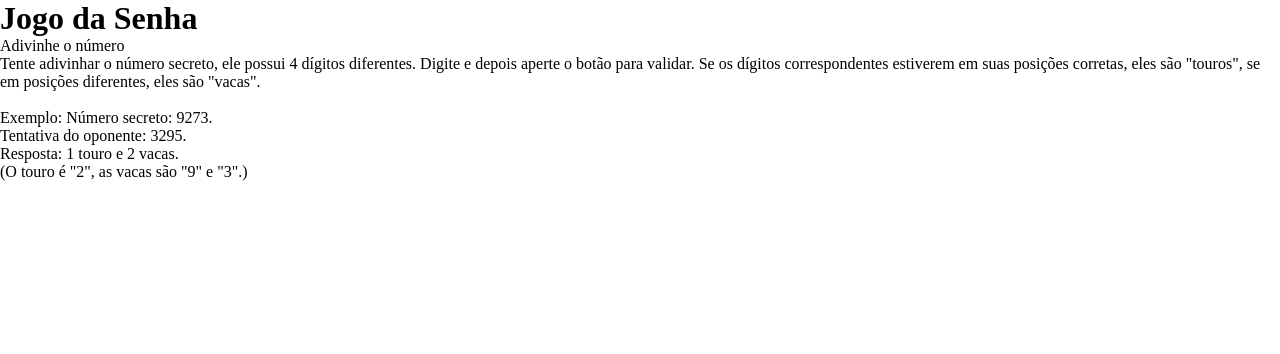
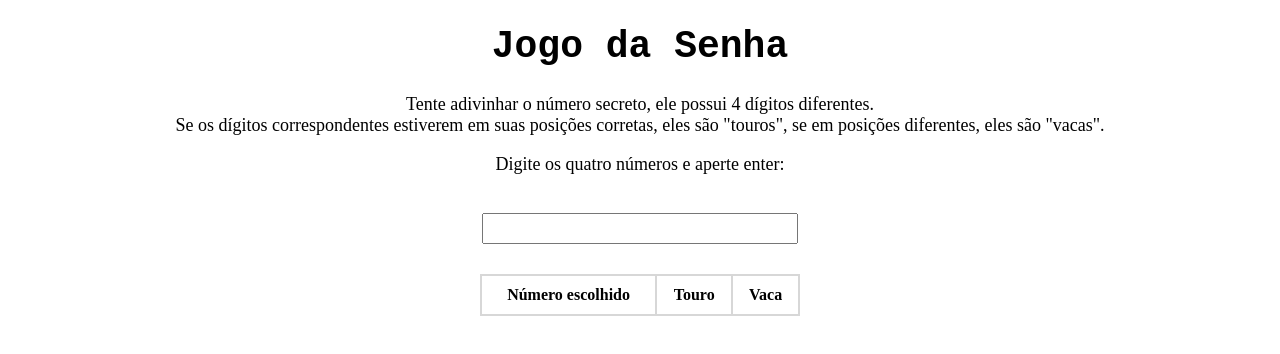
Before and after one commit to Madu-dev/Bulls-and-Cows-Game, a plain HTML site: page index.html in a window 1280 px wide. Drawn offline with Linux system fonts and the light colour scheme.

Commit message:
fiz o html simples e tirei o texto q tem no readme

```diff
--- a/index.html
+++ b/index.html
@@ -7,25 +7,29 @@
     <link rel="stylesheet" type="text/css" href="styles.css" />
     <script src="scripts.js" type="text/javascript"></script>
     <title>Jogo da Senha - Bulls and Cows </title>
-
 </head>
 
 <body>
     <header>
         <h1>Jogo da Senha</h1>
-        <p>Adivinhe o número</p>
     </header>
     <aside>
-        <p> Tente adivinhar o número secreto, ele possui 4 dígitos diferentes.
-            Digite e depois aperte o botão para validar. Se os dígitos correspondentes estiverem em suas
+        <p> Tente adivinhar o número secreto, ele possui 4 dígitos diferentes.<br>
+            Se os dígitos correspondentes estiverem em suas
             posições corretas, eles são "touros", se em posições diferentes, eles são "vacas".
         </p>
-        <br>
-        <p>Exemplo:
-            Número secreto: 9273.<br>
-            Tentativa do oponente: 3295.<br>
-            Resposta: 1 touro e 2 vacas.<br> (O touro é "2", as vacas são "9" e "3".)</p>
     </aside>
+
+    <p>Digite os <span>quatro números</span> e aperte enter:</p>
+    <form class="form" action="index.html">
+        <input type="number" class="user-num">
+    </form>
+
+    <table class="container">
+        <th>Número escolhido </th>
+        <th>Touro </th>
+        <th>Vaca </th>
+    </table>
 </body>
 
 </html>
--- a/styles.css
+++ b/styles.css
@@ -1,4 +1,48 @@
-* {
-    margin: 0;
-    padding: 0;
+body {
+    margin-left: auto;
+    margin-right: auto;
+    text-align: center;
 }
+
+p {
+    font-size: 18px;
+}
+
+input {
+    margin-top: 20px;
+    width: 24%;
+    height: 25px;
+    text-align: center;
+    font-size: 18px;
+}
+
+table {
+    border-collapse: collapse;
+    margin-top: 30px;
+}
+
+table,
+th,
+td {
+    border: 2px solid rgb(215, 215, 215);
+    padding: 10px;
+}
+
+.container {
+    margin-right: auto;
+    margin-left: auto;
+    width: 25%;
+}
+
+.h1 {
+    color: rgb(0, 0, 0);
+    font-weight: normal;
+    margin-top: 150px;
+    font-size: 70px;
+    font-family: 'Courier New', Courier, monospace;
+}
+
+h1 {
+    font-size: 38px;
+    font-family: 'Courier New', Courier, monospace;
+}
```
Lines whose indentation alone changed are shown as unchanged.
